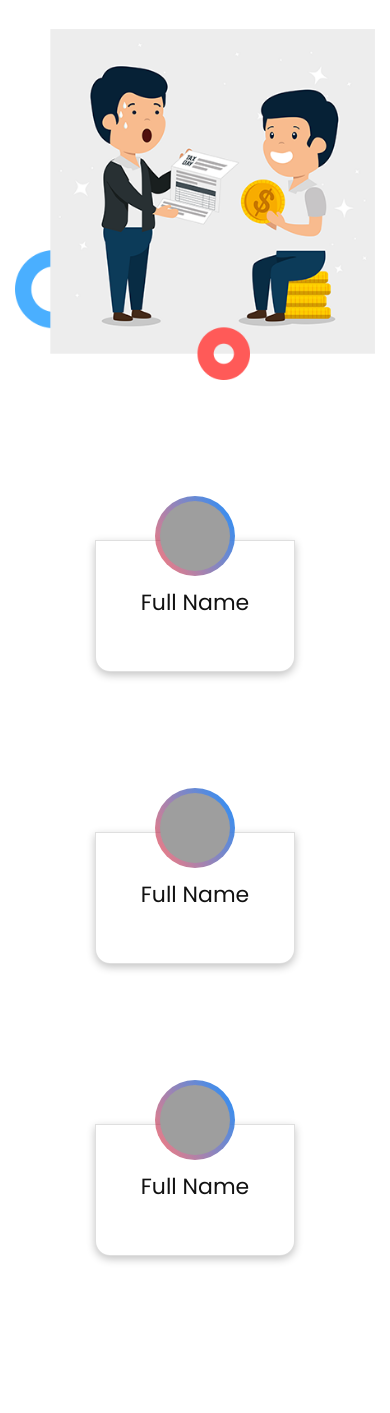
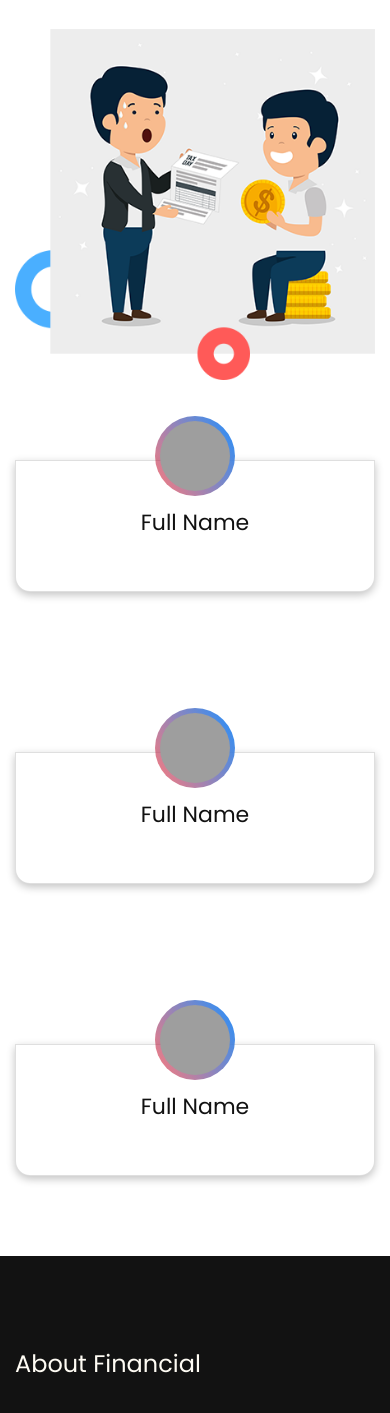
Before and after one commit to GMATF/AVF, a Flask app: page /about in a window 390 px wide. Shown: the part 496-1909 px from the top of the page. Run offline with Flask 2, Linux system fonts and the light colour scheme; some libraries are stand-ins or nearby versions; grey boxes are pictures that could not be loaded.

Commit message:
Added responsiveness

```diff
--- a/app/static/css/style.css
+++ b/app/static/css/style.css
@@ -1089,6 +1089,9 @@
 
 @media screen and (max-width: 450px) {
     .about_container {
+        margin: 0 0;
+        max-width: max-content;
+        min-width: 250px;
         display: flex;
         flex-direction: column;
     }
```
